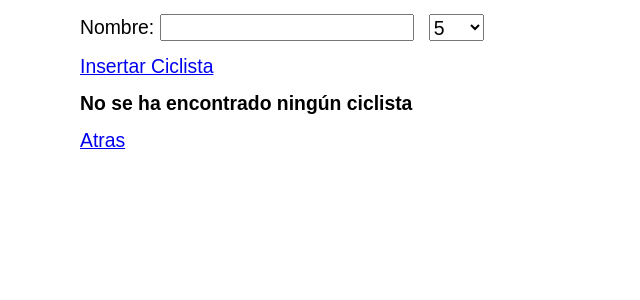
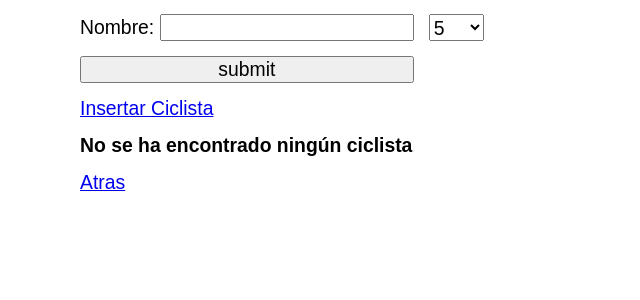
Before and after one commit to byeejasonn/DWES, a PHP site: page /UT4/bases-de-datos/01-Introduccion/ciclistas-form.php in a window 1280 px wide. Shown: the top 300 px of the page, without its empty margins (0-640 px from the left). Run offline with PHP 8.4, Linux system fonts and the light colour scheme; data that the repository does not hold is empty.

Commit message:
paginacion falta depurar

```diff
--- a/UT4/bases-de-datos/01-Introduccion/ciclistas-form.php
+++ b/UT4/bases-de-datos/01-Introduccion/ciclistas-form.php
@@ -111,6 +111,7 @@
     function imprimirPagination($config) {
         $start = 1;
         $end = $config::getConn()->query("SELECT count(*) as filas FROM Ciclistas")->fetch()["filas"] / $_POST['limit'];
+        // $end = $stmt->rowCount() / $_POST['limit'];
 
         if(empty($_GET['page'])) {
             $_GET['page'] = 1;
@@ -120,11 +121,11 @@
 ?>
         <div class="pagination">
             <?php if ($current > $start) : ?>
-                <div class="prev"><a href="./ciclistas-form.php?page=<?= $current-1 ?>">⇦<?= $current-1 ?></a></div>
+                <div class="prev"><a href="./ciclistas-form.php?page=<?= $current-1 ?>">⇦ <?= $current-1 ?></a></div>
             <?php endif; ?>
             <div class="current"><?= $_GET['page'] ?></div>
             <?php if ($current < $end) : ?>
-                <div class="next"><a href="./ciclistas-form.php?page=<?= $current+1 ?>"><?= $current+1 ?>⇨</a></div>
+                <div class="next"><a href="./ciclistas-form.php?page=<?= $current+1 ?>"><?= $current+1 ?> ⇨</a></div>
             <?php endif; ?>
         </div>
 <?php
@@ -149,6 +150,7 @@
                 Nombre: <input type="text" name="nombre" id="nombre" list="ciclistas" autocomplete="off">
             </label>
             <?php imprimirOffset() ?>
+            <input type="submit" value="submit" name="submit">
         </form>
         <a href="./insert-ciclistas.php">Insertar Ciclista</a>
         <div class="ciclistas-wrapper">
```
